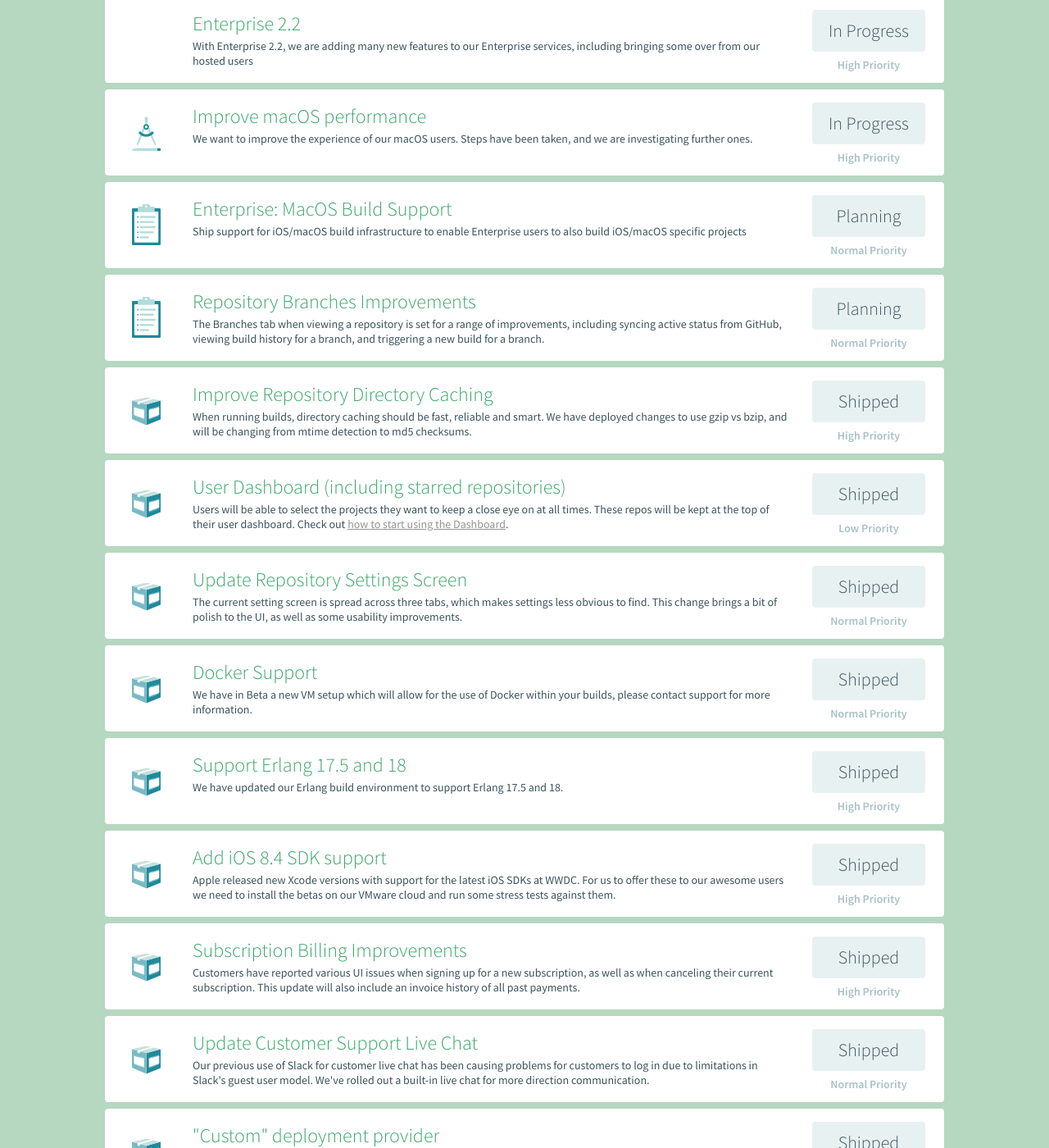
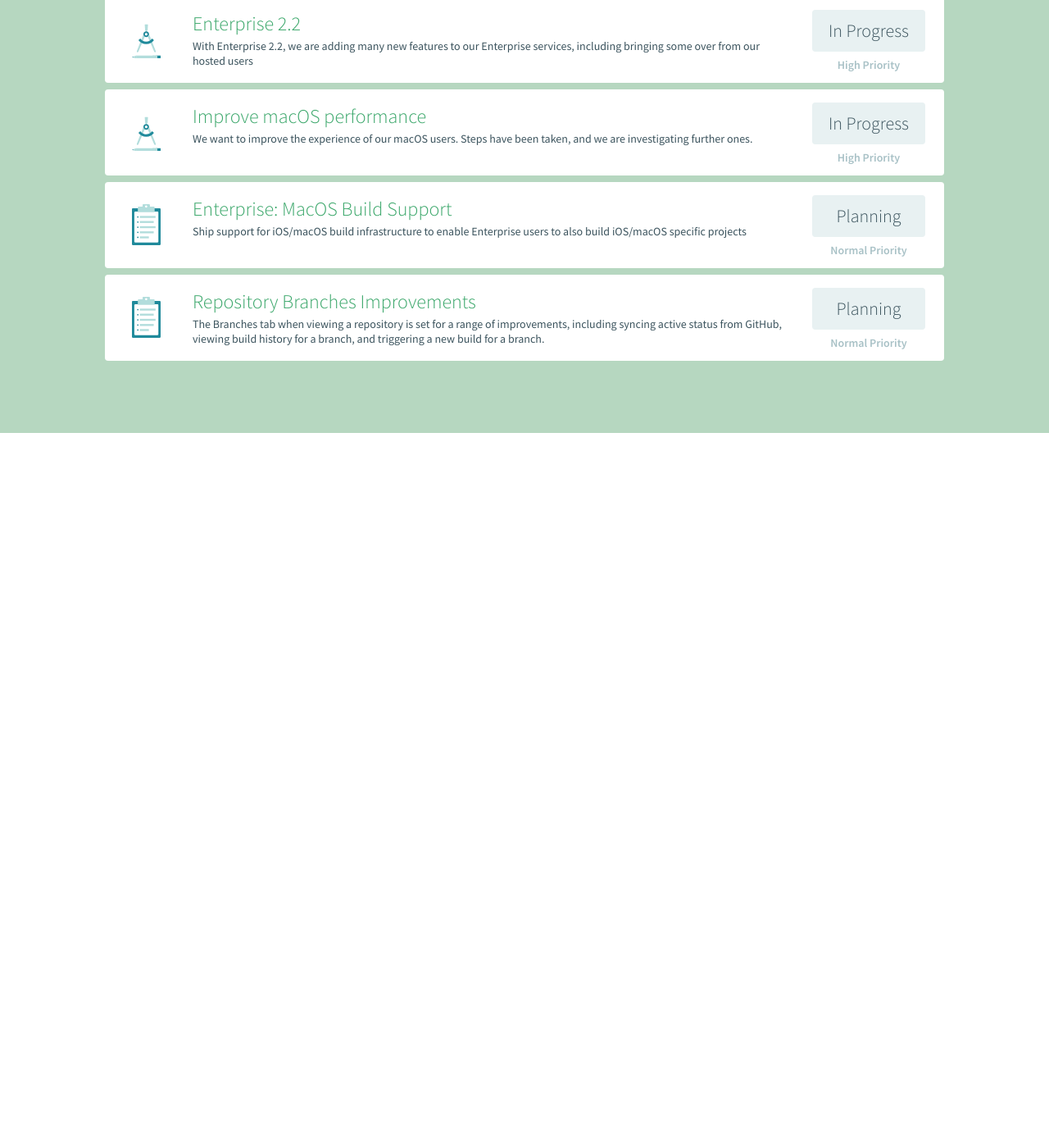
Before and after one commit to travis-ci/travis-next, a Jekyll site: the page built from index.html, in a window 1280 px wide and 1400 px high, scrolled down 854 px. Shown: the whole window at 82% size. Built offline with Jekyll 4.4.1, drawn with Linux system fonts in a browser that asks for light colours; after the commit the page ends 1382 px from its top, so only the background shows below that; some of the changed text lies outside the part shown.

Commit message:
Fixed typos, removed old entries, added missing icon.

```diff
--- a/_data/steps.yml
+++ b/_data/steps.yml
@@ -1,107 +1,36 @@
-- 17:
+- 1:
   title: 'Enterprise: Trusty build containers'
-  description: 'Provide Ubuntu 14.04 (Trusty Tar) build images for Enterprise users.'
+  description: 'Provide Ubuntu 14.04 (Trusty Tahr) build images for Enterprise users.'
   icon: 'shipment'
-  status: 'Beta'
+  status: ' Beta'
   priority: 'high'
-- 19:
+- 2:
   title: 'Enterprise: Configurable queues'
   description: 'Users should be able to configure build queues to build specific projects only on certain machines'
   icon: 'shipment'
   status: 'Beta'
   priority: 'normal'
-- 20:
+- 3:
   title: 'Enterprise 2.2'
   description: 'With Enterprise 2.2, we are adding many new features to our Enterprise services, including bringing some over from our hosted users'
+  icon: 'compass'
   status: 'In Progress'
   priority: 'high'
-- 16:
+- 4:
   title: 'Improve macOS performance'
   description: 'We want to improve the experience of our macOS users. Steps have been taken, and we are investigating further ones.'
   icon: 'compass'
   status: 'In Progress'
   priority: 'high'
-- 18:
+- 5:
   title: 'Enterprise: MacOS Build Support'
   description: 'Ship support for iOS/macOS build infrastructure to enable Enterprise users to also build iOS/macOS specific projects'
   icon: 'clipboard'
   status: 'Planning'
   priority: 'normal'
-- 7:
+- 6:
   title: 'Repository Branches Improvements'
   description: 'The Branches tab when viewing a repository is set for a range of improvements, including syncing active status from GitHub, viewing build history for a branch, and triggering a new build for a branch.'
   icon: 'clipboard'
   status: 'Planning'
   priority: 'normal'
-- 5:
-  title: 'Improve Repository Directory Caching'
-  description: 'When running builds, directory caching should be fast, reliable and smart. We have deployed changes to use gzip vs bzip, and will be changing from mtime detection to md5 checksums.'
-  icon: 'shipment'
-  status: 'Shipped'
-  priority: 'high'
-- 8:
-  title: 'User Dashboard (including starred repositories)'
-  description: 'Users will be able to select the projects they want to keep a close eye on at all times. These repos will be kept at the top of their user dashboard. Check out <a href="https://blog.travis-ci.com/2017-02-28-introducing-dashboard">how to start using the Dashboard</a>.'
-  icon: 'shipment'
-  status: 'Shipped'
-  priority: 'low'
-- 9:
-  title: 'Update Repository Settings Screen'
-  description: 'The current setting screen is spread across three tabs, which makes settings less obvious to find. This change brings a bit of polish to the UI, as well as some usability improvements.'
-  icon: 'shipment'
-  status: 'Shipped'
-  priority: 'normal'
-- 10:
-  title: 'Docker Support'
-  description: 'We have in Beta a new VM setup which will allow for the use of Docker within your builds, please contact support for more information.'
-  icon: 'shipment'
-  status: 'Shipped'
-  priority: 'normal'
-- 11:
-  title: 'Support Erlang 17.5 and 18'
-  description: 'We have updated our Erlang build environment to support Erlang 17.5 and 18.'
-  icon: 'shipment'
-  status: 'Shipped'
-  priority: 'high'
-- 12:
-  title: 'Add iOS 8.4 SDK support'
-  description: 'Apple released new Xcode versions with support for the latest iOS SDKs at WWDC. For us to offer these to our awesome users we need to install the betas on our VMware cloud and run some stress tests against them.'
-  icon: 'shipment'
-  status: 'Shipped'
-  priority: 'high'
-- 13:
-  title: 'Subscription Billing Improvements'
-  description: 'Customers have reported various UI issues when signing up for a new subscription, as well as when canceling their current subscription. This update will also include an invoice history of all past payments.'
-  icon: 'shipment'
-  status: 'Shipped'
-  priority: 'high'
-- 14:
-  title: 'Update Customer Support Live Chat'
-  description: "Our previous use of Slack for customer live chat has been causing problems for customers to log in due to limitations in Slack's guest user model. We've rolled out a built-in live chat for more direction communication."
-  icon: 'shipment'
-  status: 'Shipped'
-  priority: 'normal'
-- 15:
-  title: '"Custom" deployment provider'
-  description: 'A new deployment provider "Custom", which runs a single command for deployment has been deployed.'
-  icon: 'shipment'
-  status: 'Shipped'
-  priority: 'normal'
-- 1:
-  title: 'Add iOS 9/9.1/9.2 support'
-  description: 'Apple released Xcode 7 and the iOS 9 SDK at WWDC. Everyone is excited to test their apps against the latest SDKs and Swift 2.0, and we are working hard to get Xcode 7 ready for you to test on.'
-  icon: 'compass'
-  status: 'Shipped'
-  priority: 'high'
-- 3:
-  title: 'Ubuntu 14.04 Support'
-  description: 'Current Linux VMs are Ubuntu 12.04 Precise. We are in the process of making 14.04 available for all our awesome users. Please find more details about the open Beta at: http://docs.travis-ci.com/user/trusty-ci-environment/'
-  icon: 'compass'
-  status: 'Shipped'
-  priority: 'high'
-- 6:
-  title: 'Improve GitHub Sync'
-  description: 'Our GitHub Sync service has been having performance issues due to excessive memory usage. Also, due to GitHub API changes, we are updating sync to conform to the recent changes.'
-  icon: 'compass'
-  status: 'Shipped'
-  priority: 'normal'
```
